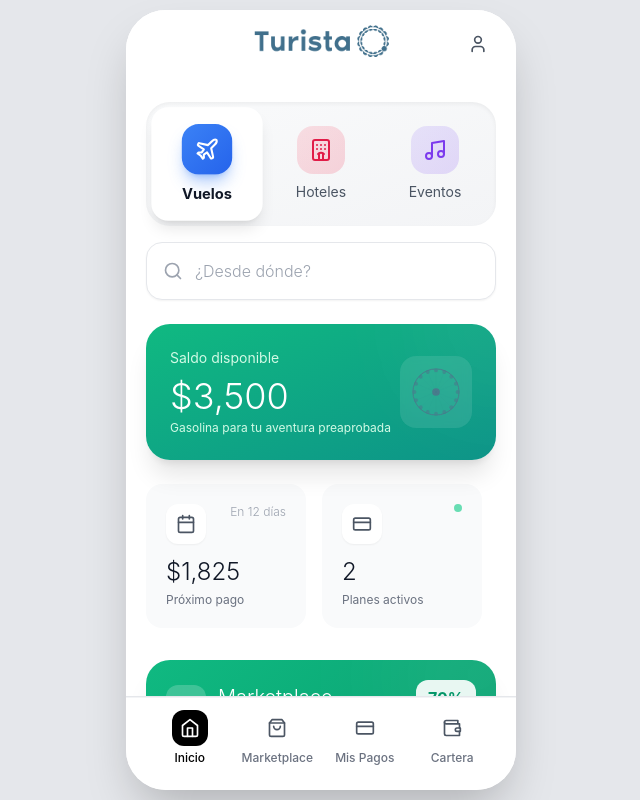
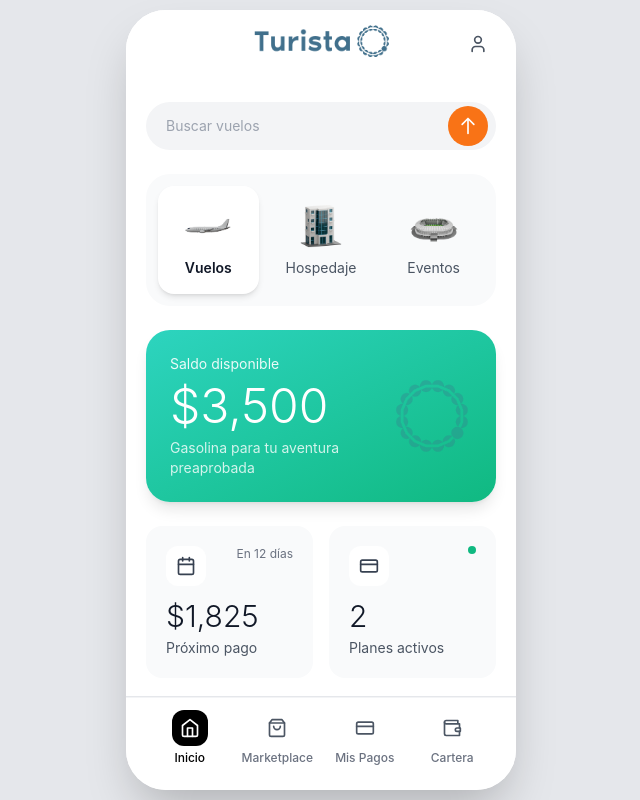
Before and after one commit to Rene-Nun/Pagox_proto_ux, a Next.js app: page / in a window 1280 px wide. Shown: the whole page, without its empty margins (319-959 px from the left). Built offline with nearby package versions, Linux system fonts and the light colour scheme.

Commit message:
Actualizar HomeScreen.tsx

```diff
--- a/app/components/screens/HomeScreen.tsx
+++ b/app/components/screens/HomeScreen.tsx
@@ -1,8 +1,7 @@
-import { useState, useRef } from 'react'
+import { useState } from 'react'
 import MobileContainer from '../MobileContainer'
 import Header from '../Header'
-import TuristaLogo from '../TuristaLogo'
-import { Calendar, CreditCard, Plane, Hotel, Music, ArrowRight, Shield, Eye, EyeOff, ChevronDown, Sparkles, Search } from 'lucide-react'
+import { Calendar, CreditCard, Clock, Tag, ChevronRight } from 'lucide-react'
 
 interface HomeScreenProps {
   onNavigate: (screen: string, tab?: string) => void
@@ -13,31 +12,16 @@ type TabType = 'flights' | 'hotels' | 'events'
 
 export default function HomeScreen({ onNavigate, activeTab }: HomeScreenProps) {
   const [selectedTab, setSelectedTab] = useState<TabType>('flights')
-  const [showPlans, setShowPlans] = useState(false)
-  const scrollRef = useRef<HTMLDivElement>(null)
 
   const handleTabChange = (tab: TabType) => {
     setSelectedTab(tab)
-  }
-
-  const handleSearchClick = () => {
-    if (selectedTab === 'flights') {
+    // Navigate to respective screens
+    if (tab === 'flights') {
       onNavigate('flightSearch')
-    } else if (selectedTab === 'hotels') {
+    } else if (tab === 'hotels') {
       onNavigate('hotelSearch')
-    } else if (selectedTab === 'events') {
+    } else if (tab === 'events') {
       onNavigate('partner')
-    }
-  }
-
-  const getSearchPlaceholder = () => {
-    switch (selectedTab) {
-      case 'flights':
-        return '¿Desde dónde?'
-      case 'hotels':
-        return 'Buscar hoteles'
-      case 'events':
-        return 'Buscar eventos'
     }
   }
 
@@ -45,35 +29,48 @@ export default function HomeScreen({ onNavigate, activeTab }: HomeScreenProps) {
     <MobileContainer className="bg-white">
       <Header showLogo={true} onNavigate={onNavigate} />
 
-      <div className="flex-1 overflow-y-auto">
+      <div className="flex-1 overflow-y-auto pb-24">
         <div className="px-5 py-6 space-y-6">
 
-          {/* Hero Section con Tabs */}
-          <div className="space-y-4">
-            {/* Navigation Tabs - 3D Style */}
-            <div className="bg-gradient-to-br from-gray-50 to-gray-100 rounded-3xl p-2 shadow-inner">
-              <div className="grid grid-cols-3 gap-2">
+          {/* Search Bar */}
+          <div className="relative">
+            <input
+              type="text"
+              placeholder="Buscar vuelos"
+              className="w-full bg-gray-100 rounded-full px-5 py-3.5 pr-14 text-gray-600 placeholder-gray-400 text-sm focus:outline-none focus:ring-2 focus:ring-gray-200"
+              readOnly
+            />
+            <button className="absolute right-2 top-1/2 -translate-y-1/2 w-10 h-10 bg-orange-500 rounded-full flex items-center justify-center hover:bg-orange-600 transition-colors">
+              <svg className="w-5 h-5 text-white" fill="none" stroke="currentColor" viewBox="0 0 24 24">
+                <path strokeLinecap="round" strokeLinejoin="round" strokeWidth={2} d="M5 10l7-7m0 0l7 7m-7-7v18" />
+              </svg>
+            </button>
+          </div>
+
+          {/* Navigation Tabs - Simplified Design */}
+          <div className="bg-gray-50 rounded-3xl p-3">
+            <div className="grid grid-cols-3 gap-3">
               {/* Vuelos Tab */}
               <button
                 onClick={() => handleTabChange('flights')}
                 className={`relative py-4 rounded-2xl transition-all duration-300 ${
                   selectedTab === 'flights'
-                      ? 'bg-white shadow-lg scale-105'
-                      : 'bg-transparent hover:bg-white/50'
+                    ? 'bg-white shadow-md'
+                    : 'bg-transparent'
                 }`}
               >
-                  <div className={`w-12 h-12 mx-auto mb-2 rounded-2xl flex items-center justify-center transition-all duration-300 ${
-                    selectedTab === 'flights'
-                      ? 'bg-gradient-to-br from-blue-500 to-blue-600 shadow-lg shadow-blue-500/40'
-                      : 'bg-gradient-to-br from-blue-400/20 to-blue-500/20'
-                  }`}>
-                    <Plane className={`w-6 h-6 ${selectedTab === 'flights' ? 'text-white' : 'text-blue-600'}`} />
-                  </div>
-                  <p className={`text-sm transition-all ${
-                    selectedTab === 'flights' ? 'font-bold text-gray-900' : 'font-normal text-gray-600'
+                <div className="flex flex-col items-center gap-2">
+                  <img
+                    src="/images/VuelosIcon.png"
+                    alt="Vuelos"
+                    className="w-12 h-12 object-contain"
+                  />
+                  <p className={`text-sm ${
+                    selectedTab === 'flights' ? 'font-semibold text-gray-900' : 'font-normal text-gray-600'
                   }`}>
                     Vuelos
                   </p>
+                </div>
               </button>
 
               {/* Hoteles Tab */}
@@ -81,22 +78,22 @@ export default function HomeScreen({ onNavigate, activeTab }: HomeScreenProps) {
                 onClick={() => handleTabChange('hotels')}
                 className={`relative py-4 rounded-2xl transition-all duration-300 ${
                   selectedTab === 'hotels'
-                      ? 'bg-white shadow-lg scale-105'
-                      : 'bg-transparent hover:bg-white/50'
+                    ? 'bg-white shadow-md'
+                    : 'bg-transparent'
                 }`}
               >
-                  <div className={`w-12 h-12 mx-auto mb-2 rounded-2xl flex items-center justify-center transition-all duration-300 ${
-                    selectedTab === 'hotels'
-                      ? 'bg-gradient-to-br from-rose-500 to-rose-600 shadow-lg shadow-rose-500/40'
-                      : 'bg-gradient-to-br from-rose-400/20 to-rose-500/20'
+                <div className="flex flex-col items-center gap-2">
+                  <img
+                    src="/images/HotelesIcon.png"
+                    alt="Hospedaje"
+                    className="w-12 h-12 object-contain"
+                  />
+                  <p className={`text-sm ${
+                    selectedTab === 'hotels' ? 'font-semibold text-gray-900' : 'font-normal text-gray-600'
                   }`}>
-                    <Hotel className={`w-6 h-6 ${selectedTab === 'hotels' ? 'text-white' : 'text-rose-600'}`} />
+                    Hospedaje
+                  </p>
                 </div>
-                  <p className={`text-sm transition-all ${
-                    selectedTab === 'hotels' ? 'font-bold text-gray-900' : 'font-normal text-gray-600'
-                  }`}>
-                    Hoteles
-                  </p>
               </button>
 
               {/* Eventos Tab */}
@@ -104,243 +101,113 @@ export default function HomeScreen({ onNavigate, activeTab }: HomeScreenProps) {
                 onClick={() => handleTabChange('events')}
                 className={`relative py-4 rounded-2xl transition-all duration-300 ${
                   selectedTab === 'events'
-                      ? 'bg-white shadow-lg scale-105'
-                      : 'bg-transparent hover:bg-white/50'
+                    ? 'bg-white shadow-md'
+                    : 'bg-transparent'
                 }`}
               >
-                  <div className={`w-12 h-12 mx-auto mb-2 rounded-2xl flex items-center justify-center transition-all duration-300 ${
-                    selectedTab === 'events'
-                      ? 'bg-gradient-to-br from-violet-500 to-violet-600 shadow-lg shadow-violet-500/40'
-                      : 'bg-gradient-to-br from-violet-400/20 to-violet-500/20'
-                  }`}>
-                    <Music className={`w-6 h-6 ${selectedTab === 'events' ? 'text-white' : 'text-violet-600'}`} />
-                  </div>
-                  <p className={`text-sm transition-all ${
-                    selectedTab === 'events' ? 'font-bold text-gray-900' : 'font-normal text-gray-600'
+                <div className="flex flex-col items-center gap-2">
+                  <img
+                    src="/images/ExperienciasIcon.png"
+                    alt="Eventos"
+                    className="w-12 h-12 object-contain"
+                  />
+                  <p className={`text-sm ${
+                    selectedTab === 'events' ? 'font-semibold text-gray-900' : 'font-normal text-gray-600'
                   }`}>
                     Eventos
                   </p>
+                </div>
               </button>
             </div>
           </div>
 
-            {/* Search Bar */}
-            <button
-              onClick={handleSearchClick}
-              className="w-full bg-white rounded-2xl p-4 shadow-sm border border-gray-200 hover:shadow-md transition-all flex items-center gap-3"
-            >
-              <Search className="w-5 h-5 text-gray-400" />
-              <span className="text-gray-400 font-light">{getSearchPlaceholder()}</span>
-            </button>
+          {/* Saldo disponible - Card con logo */}
+          <div className="bg-gradient-to-br from-teal-400 to-emerald-500 rounded-3xl p-6 shadow-lg relative overflow-hidden">
+            <div className="flex items-center justify-between">
+              <div className="flex-1">
+                <p className="text-white/90 text-sm mb-2">Saldo disponible</p>
+                <h2 className="text-5xl font-light text-white mb-2">$3,500</h2>
+                <p className="text-white/80 text-sm">Gasolina para tu aventura preaprobada</p>
               </div>
-
-          {/* Saldo con Logo Turista */}
-          <div className="bg-gradient-to-br from-emerald-500 to-teal-600 rounded-3xl p-6 shadow-xl relative overflow-hidden">
-            <div className="absolute top-0 right-0 w-32 h-32 bg-white/10 rounded-full blur-3xl transform translate-x-16 -translate-y-16"></div>
-
-            <div className="relative flex items-center justify-between">
-              <div>
-                <p className="text-emerald-100 text-sm mb-2">Saldo disponible</p>
-                <h2 className="text-4xl font-light text-white mb-1">$3,500</h2>
-                <p className="text-emerald-100 text-xs">Gasolina para tu aventura preaprobada</p>
-              </div>
-              <div className="bg-white/10 backdrop-blur-sm rounded-2xl p-3">
-                <TuristaLogo size={48} />
+              <div className="ml-4">
+                <img
+                  src="/images/TuristaVector.png"
+                  alt="Turista"
+                  className="w-20 h-20 object-contain opacity-30"
+                />
               </div>
             </div>
           </div>
 
-          {/* Stats Carousel */}
-          <div
-            ref={scrollRef}
-            className="flex gap-4 overflow-x-auto pb-2 snap-x snap-mandatory scrollbar-hide"
-            style={{ scrollbarWidth: 'none', msOverflowStyle: 'none' }}
-          >
-            {/* Card 1: Próximo pago */}
-            <div className="min-w-[160px] bg-gray-50 rounded-2xl p-5 hover:shadow-md transition-all snap-start">
-              <div className="flex justify-between items-start mb-3">
-                <div className="w-10 h-10 bg-white rounded-xl flex items-center justify-center shadow-sm">
-                  <Calendar className="w-5 h-5 text-gray-600" />
+          {/* Stats Grid - Exactly as in Canva */}
+          <div className="grid grid-cols-2 gap-4">
+            {/* Próximo pago */}
+            <div className="bg-gray-50 rounded-2xl p-5">
+              <div className="flex items-start justify-between mb-3">
+                <div className="w-10 h-10 bg-white rounded-xl flex items-center justify-center">
+                  <Calendar className="w-5 h-5 text-gray-700" />
                 </div>
-                <span className="text-xs text-gray-400 font-light">En 12 días</span>
+                <span className="text-xs text-gray-500">En 12 días</span>
               </div>
-              <p className="text-2xl font-light text-gray-900 mb-1">$1,825</p>
-              <p className="text-xs text-gray-500">Próximo pago</p>
+              <p className="text-3xl font-light text-gray-900 mb-1">$1,825</p>
+              <p className="text-sm text-gray-600">Próximo pago</p>
             </div>
 
-            {/* Card 2: Planes activos */}
-            <div className="min-w-[160px] bg-gray-50 rounded-2xl p-5 hover:shadow-md transition-all snap-start">
-              <div className="flex justify-between items-start mb-3">
-                <div className="w-10 h-10 bg-white rounded-xl flex items-center justify-center shadow-sm">
-                  <CreditCard className="w-5 h-5 text-gray-600" />
+            {/* Planes activos */}
+            <div className="bg-gray-50 rounded-2xl p-5">
+              <div className="flex items-start justify-between mb-3">
+                <div className="w-10 h-10 bg-white rounded-xl flex items-center justify-center">
+                  <CreditCard className="w-5 h-5 text-gray-700" />
                 </div>
-                <div className="w-2 h-2 bg-emerald-400 rounded-full animate-pulse"></div>
+                <div className="w-2 h-2 bg-emerald-500 rounded-full"></div>
               </div>
-              <p className="text-2xl font-light text-gray-900 mb-1">2</p>
-              <p className="text-xs text-gray-500">Planes activos</p>
-            </div>
-
-            {/* Card 3: Score Pagox */}
-            <div className="min-w-[160px] bg-gradient-to-br from-gray-900 to-gray-800 rounded-2xl p-5 hover:shadow-md transition-all snap-start">
-              <div className="flex justify-between items-start mb-3">
-                <div className="w-10 h-10 bg-white/10 backdrop-blur rounded-xl flex items-center justify-center">
-                  <Shield className="w-5 h-5 text-white" />
-                </div>
-                <div className="bg-emerald-500/20 px-2 py-0.5 rounded-full">
-                  <span className="text-emerald-400 text-xs font-medium">★</span>
-                </div>
-              </div>
-              <p className="text-2xl font-light text-white mb-1">750</p>
-              <p className="text-xs text-white/60">Score Pagox</p>
+              <p className="text-3xl font-light text-gray-900 mb-1">2</p>
+              <p className="text-sm text-gray-600">Planes activos</p>
             </div>
           </div>
 
-          {/* Marketplace - Verde Esmeralda */}
-          <div className="relative bg-gradient-to-br from-emerald-500 to-emerald-600 rounded-3xl p-5 overflow-hidden shadow-xl">
-            <div className="absolute top-0 right-0 w-40 h-40 bg-white/10 rounded-full blur-3xl transform translate-x-16 -translate-y-16"></div>
-
-            <div className="relative">
-              <div className="flex items-center justify-between mb-4">
+          {/* Marketplace - Siguiendo diseño de Canva */}
+          <div className="bg-gradient-to-br from-blue-500 via-blue-600 to-blue-700 rounded-3xl p-6 shadow-lg">
+            <div className="flex items-start justify-between mb-4">
               <div className="flex items-center gap-3">
-                  <div className="w-10 h-10 bg-white/20 backdrop-blur rounded-xl flex items-center justify-center">
-                    <Sparkles className="w-5 h-5 text-white" />
+                <div className="w-12 h-12 bg-white/20 rounded-xl flex items-center justify-center backdrop-blur-sm">
+                  <svg className="w-6 h-6 text-white" fill="none" stroke="currentColor" viewBox="0 0 24 24">
+                    <path strokeLinecap="round" strokeLinejoin="round" strokeWidth={2} d="M16 11V7a4 4 0 00-8 0v4M5 9h14l1 12H4L5 9z" />
+                  </svg>
                 </div>
                 <div>
-                    <h3 className="text-xl font-light text-white">Marketplace</h3>
-                    <p className="text-emerald-100 text-xs">Las mejores ofertas</p>
+                  <h3 className="text-xl font-semibold text-white">Marketplace</h3>
+                  <p className="text-blue-100 text-sm">Las mejores ofertas</p>
                 </div>
               </div>
-                <div className="bg-white/90 backdrop-blur text-emerald-600 px-3 py-1.5 rounded-xl">
-                  <p className="text-base font-bold">70%</p>
-                  <p className="text-xs font-medium -mt-0.5">OFF</p>
+              <div className="bg-emerald-400 text-white px-3 py-1 rounded-lg">
+                <p className="text-lg font-bold leading-tight">70%</p>
               </div>
             </div>
 
-              <p className="text-emerald-50 text-sm mb-5 leading-relaxed">
-                Visita nuestro marketplace de reventa
-              </p>
-
-              <div className="grid grid-cols-3 gap-3 mb-5">
-                {[
-                  { icon: Plane, label: 'Vuelos' },
-                  { icon: Hotel, label: 'Hoteles' },
-                  { icon: Music, label: 'Eventos' }
-                ].map((item, index) => (
-                  <div key={index} className="text-center">
-                    <div className="w-12 h-12 bg-white/15 backdrop-blur rounded-xl flex items-center justify-center mx-auto mb-1.5 hover:bg-white/25 transition-colors">
-                      <item.icon className="w-5 h-5 text-white" />
+            {/* Mini features */}
+            <div className="flex items-center gap-4 mb-5">
+              <div className="flex items-center gap-2 bg-white/10 px-3 py-2 rounded-xl backdrop-blur-sm">
+                <Clock className="w-4 h-4 text-white" />
+                <span className="text-white text-xs">Compras de último momento</span>
               </div>
-                    <p className="text-xs text-emerald-50 font-light">{item.label}</p>
+              <div className="flex items-center gap-2 bg-white/10 px-3 py-2 rounded-xl backdrop-blur-sm">
+                <Tag className="w-4 h-4 text-white" />
+                <span className="text-white text-xs">Hasta 70% de descuento</span>
               </div>
-                ))}
             </div>
 
             <button
               onClick={() => onNavigate('marketplace', 'marketplace')}
-                className="w-full bg-white text-emerald-600 py-3.5 rounded-2xl font-medium hover:bg-gray-50 transition-all duration-300"
+              className="w-full bg-white text-blue-600 py-3.5 rounded-xl font-semibold hover:bg-blue-50 transition-all flex items-center justify-center gap-2"
             >
               Ver ofertas
+              <ChevronRight className="w-5 h-5" />
             </button>
-            </div>
-          </div>
-
-          {/* Active Plans */}
-          <div className="bg-white rounded-3xl border border-gray-200 overflow-hidden shadow-sm">
-            <button
-              onClick={() => setShowPlans(!showPlans)}
-              className="w-full p-5 flex items-center justify-between hover:bg-gray-50 transition-colors duration-200"
-            >
-              <div className="flex items-center gap-4">
-                <div className="flex items-center gap-2">
-                  <div className="w-2 h-2 bg-emerald-400 rounded-full"></div>
-                  <div className="w-2 h-2 bg-emerald-400 rounded-full"></div>
-                </div>
-                <div className="text-left">
-                  <p className="text-gray-900 font-light">2 eventos activos</p>
-                  <p className="text-sm text-gray-500 flex items-center gap-2 mt-0.5">
-                    Total quincenal: $1,825
-                    <span className="text-emerald-500 text-xs font-medium">• Al día</span>
-                  </p>
-                </div>
-              </div>
-              <div className="flex items-center gap-3">
-                {showPlans ?
-                  <Eye className="w-4 h-4 text-gray-600" /> :
-                  <EyeOff className="w-4 h-4 text-gray-400" />
-                }
-                <ChevronDown className={`w-4 h-4 text-gray-400 transition-transform duration-300 ${showPlans ? 'rotate-180' : ''}`} />
-              </div>
-            </button>
-
-            {showPlans && (
-              <div className="border-t border-gray-100">
-                {/* Plan 1 */}
-                <div className="p-5 border-b border-gray-100">
-                  <div className="flex items-start gap-4">
-                    <div className="w-12 h-12 bg-gradient-to-br from-violet-50 to-violet-100 rounded-2xl flex items-center justify-center">
-                      <Music className="w-6 h-6 text-violet-600" />
-                    </div>
-                    <div className="flex-1">
-                      <h4 className="font-light text-gray-900 mb-0.5">Coldplay - Music of the Spheres</h4>
-                      <p className="text-sm text-gray-500 font-light">Foro Sol • 15 Mar 2025</p>
-
-                      <div className="mt-4">
-                        <div className="flex justify-between items-center mb-2">
-                          <span className="text-xs text-gray-400">Progreso</span>
-                          <span className="text-xs text-gray-600 font-medium">50%</span>
-                        </div>
-                        <div className="w-full bg-gray-100 rounded-full h-1.5">
-                          <div className="bg-gradient-to-r from-violet-500 to-violet-400 h-1.5 rounded-full transition-all duration-500" style={{ width: '50%' }}></div>
-                        </div>
-                        <p className="text-xs text-violet-600 font-light mt-2">3 de 6 quincenas</p>
-                      </div>
-                    </div>
-                    <div className="text-right">
-                      <p className="text-xl font-light text-gray-900">$1,225</p>
-                      <p className="text-xs text-gray-500 font-light">quincenal</p>
-                    </div>
-                  </div>
-                </div>
-
-                {/* Plan 2 */}
-                <div className="p-5">
-                  <div className="flex items-start gap-4">
-                    <div className="w-12 h-12 bg-gradient-to-br from-blue-50 to-blue-100 rounded-2xl flex items-center justify-center">
-                      <Plane className="w-6 h-6 text-blue-600" />
-                    </div>
-                    <div className="flex-1">
-                      <h4 className="font-light text-gray-900 mb-0.5">Vuelo CDMX - Cancún</h4>
-                      <p className="text-sm text-gray-500 font-light">Aeroméxico • 28 Jun 2025</p>
-
-                      <div className="mt-4">
-                        <div className="flex justify-between items-center mb-2">
-                          <span className="text-xs text-gray-400">Progreso</span>
-                          <span className="text-xs text-gray-600 font-medium">33%</span>
-                        </div>
-                        <div className="w-full bg-gray-100 rounded-full h-1.5">
-                          <div className="bg-gradient-to-r from-blue-500 to-blue-400 h-1.5 rounded-full transition-all duration-500" style={{ width: '33%' }}></div>
-                        </div>
-                        <p className="text-xs text-blue-600 font-light mt-2">1 de 3 quincenas</p>
-                      </div>
-                    </div>
-                    <div className="text-right">
-                      <p className="text-xl font-light text-gray-900">$600</p>
-                      <p className="text-xs text-gray-500 font-light">quincenal</p>
-                    </div>
-                  </div>
-                </div>
-              </div>
-            )}
           </div>
 
         </div>
       </div>
-
-      <style jsx>{`
-        .scrollbar-hide::-webkit-scrollbar {
-          display: none;
-        }
-      `}</style>
     </MobileContainer>
   )
 }
```
Lines whose indentation alone changed are shown as unchanged.
